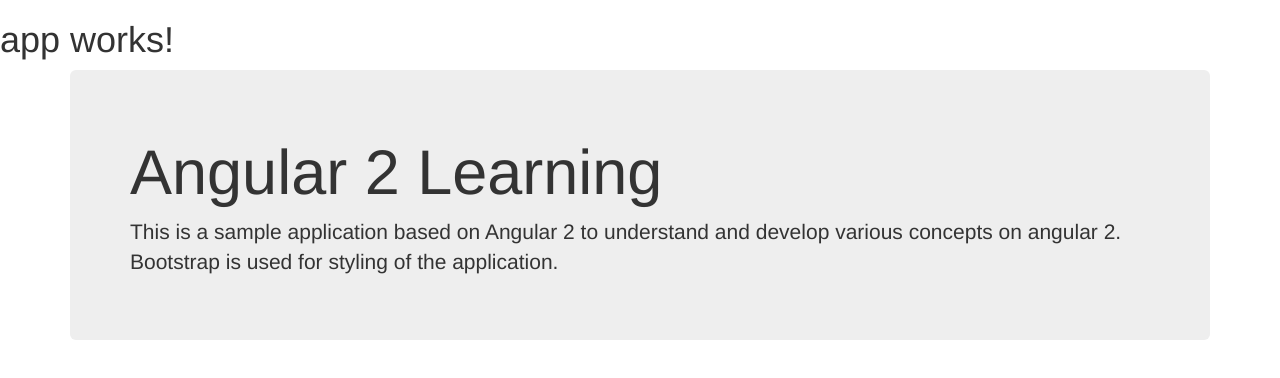
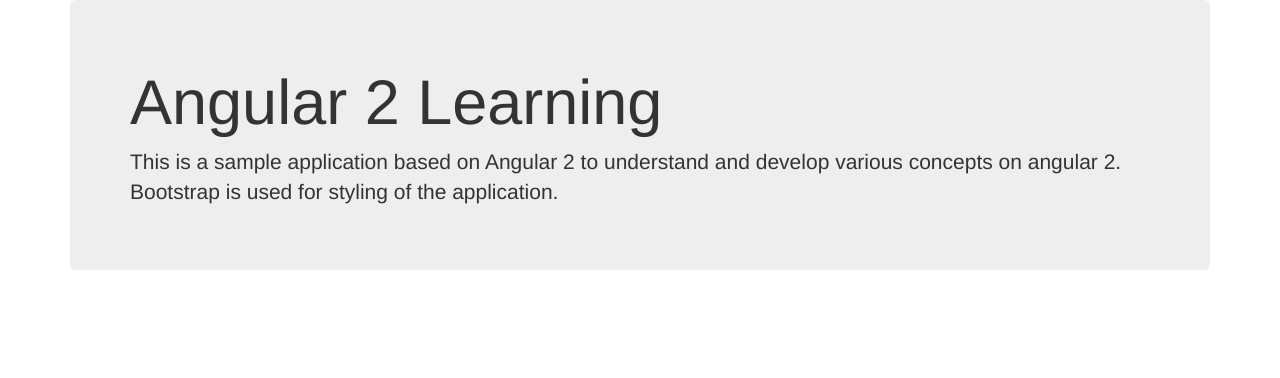
Before and after one commit to mayurkode7/ng2, an Angular app in the folder ng2-app/: page / in a window 1280 px wide. Shown: the top 378 px of the page. Built offline with nearby package versions, Linux system fonts and the light colour scheme.

Commit message:
removes title and make about component main view

```diff
--- a/ng2-app/src/app/app.component.html
+++ b/ng2-app/src/app/app.component.html
@@ -1,5 +1 @@
-<h1>
-  {{title}}
-</h1>
-
 <ts-about></ts-about>
```
